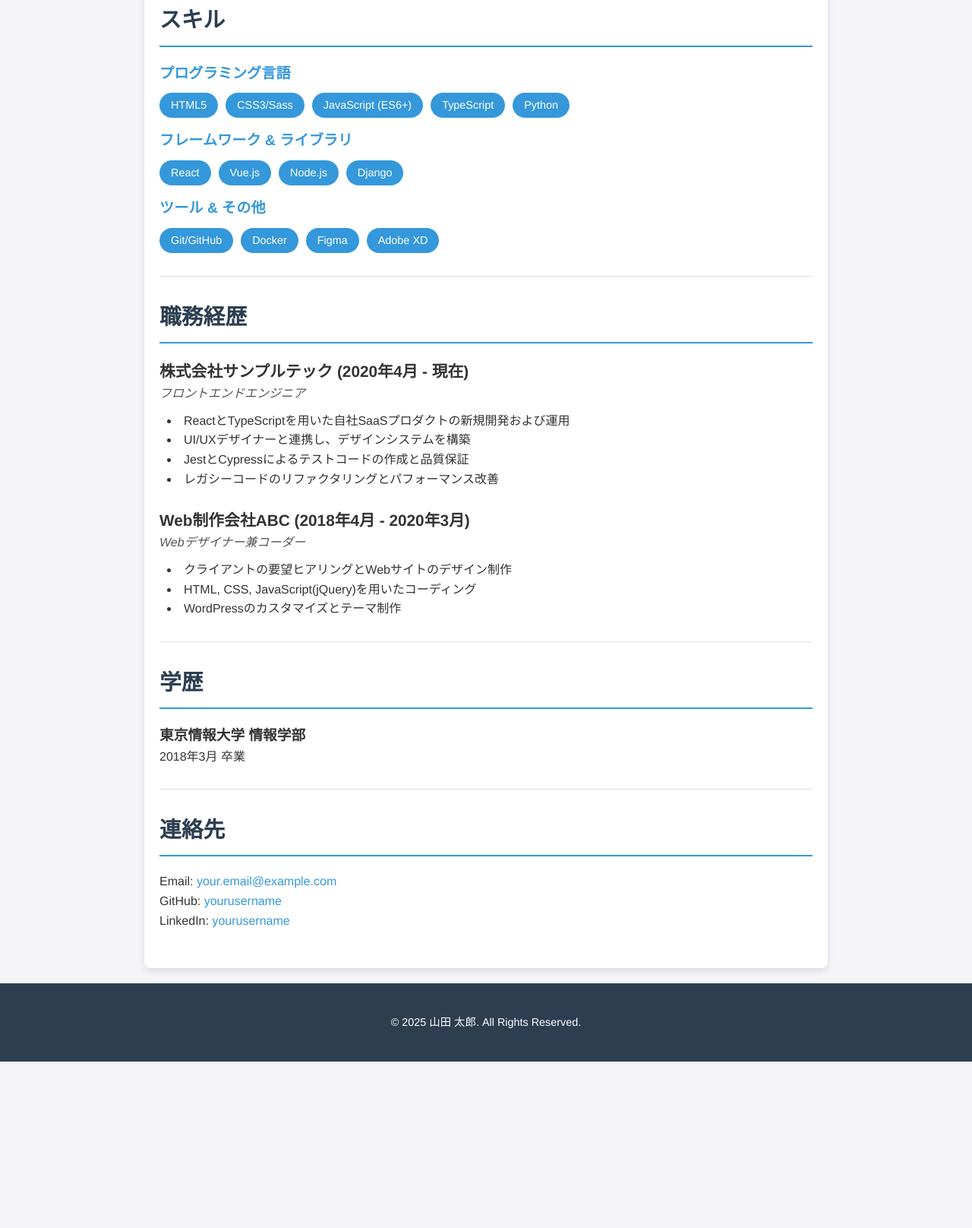
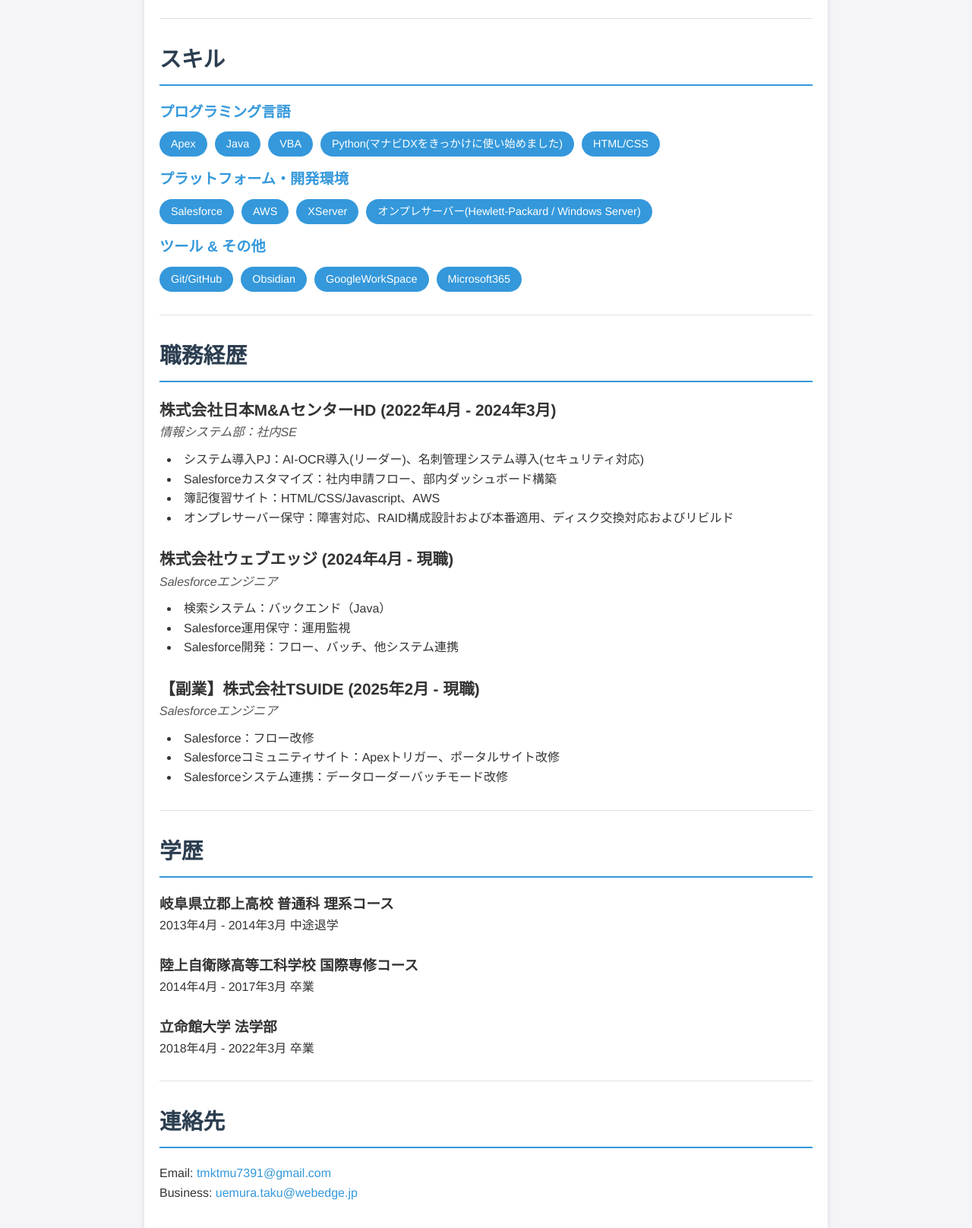
Before and after one commit to tmktmu/BLG_tuemura_career, a plain HTML site: page index.html in a window 1280 px wide. Shown: the part 502-2118 px from the top of the page at 76% size. Before the commit the page ends 1899 px from the top, so only its background shows below. Drawn offline with Linux system fonts and the light colour scheme.

```diff
--- a/index.html
+++ b/index.html
@@ -9,16 +9,17 @@
 <body>
     <header>
         <div class="container">
-            <h1>山田 太郎</h1>
-            <p>Webデベロッパー / UI/UXデザイナー</p>
+            <h1>Taku Uemura</h1>
+            <p>社内情シスなんでも屋 / Salesforceエンジニア</p>
         </div>
     </header>
 
     <main class="container">
         <section id="about">
-            <h2>自己紹介</h2>
+            <h2>経歴</h2>
             <p>
-                5年以上の実務経験を持つWebデベロッパーです。ユーザー中心の設計思想に基づき、使いやすく、見た目にも美しいWebアプリケーションの開発を得意としています。特にフロントエンド技術に強みがあり、常に新しい技術の学習に意欲的です。
+                社会人4年目、家族3人東京在住のIT職です。<br>新卒入社の企業では情報システム部の社内SEとして①ヘルプデスク②IT関連の研修③オンプレサーバー保守および障害対応④システム導入プロジェクトリーダー⑤たまにVBAマクロを書いていました。現在はSES企業にてSalesforceプロジェクトに参画し2社の支援実績があります。
+                <br>また、副業として3社Salesforce保守開発の支援をさせていただいております。
             </p>
         </section>
 
@@ -27,29 +28,29 @@
             <div class="skill-category">
                 <h3>プログラミング言語</h3>
                 <ul>
-                    <li><span class="skill-tag">HTML5</span></li>
-                    <li><span class="skill-tag">CSS3/Sass</span></li>
-                    <li><span class="skill-tag">JavaScript (ES6+)</span></li>
-                    <li><span class="skill-tag">TypeScript</span></li>
-                    <li><span class="skill-tag">Python</span></li>
+                    <li><span class="skill-tag">Apex</span></li>
+                    <li><span class="skill-tag">Java</span></li>
+                    <li><span class="skill-tag">VBA</span></li>
+                    <li><span class="skill-tag">Python(マナビDXをきっかけに使い始めました)</span></li>
+                    <li><span class="skill-tag">HTML/CSS</span></li>
                 </ul>
             </div>
             <div class="skill-category">
-                <h3>フレームワーク & ライブラリ</h3>
+                <h3>プラットフォーム・開発環境</h3>
                 <ul>
-                    <li><span class="skill-tag">React</span></li>
-                    <li><span class="skill-tag">Vue.js</span></li>
-                    <li><span class="skill-tag">Node.js</span></li>
-                    <li><span class="skill-tag">Django</span></li>
+                    <li><span class="skill-tag">Salesforce</span></li>
+                    <li><span class="skill-tag">AWS</span></li>
+                    <li><span class="skill-tag">XServer</span></li>
+                    <li><span class="skill-tag">オンプレサーバー(Hewlett-Packard / Windows Server)</span></li>
                 </ul>
             </div>
             <div class="skill-category">
                 <h3>ツール & その他</h3>
                 <ul>
                     <li><span class="skill-tag">Git/GitHub</span></li>
-                    <li><span class="skill-tag">Docker</span></li>
-                    <li><span class="skill-tag">Figma</span></li>
-                    <li><span class="skill-tag">Adobe XD</span></li>
+                    <li><span class="skill-tag">Obsidian</span></li>
+                    <li><span class="skill-tag">GoogleWorkSpace</span></li>
+                    <li><span class="skill-tag">Microsoft365</span></li>
                 </ul>
             </div>
         </section>
@@ -57,47 +58,64 @@
         <section id="experience">
             <h2>職務経歴</h2>
             <div class="job">
-                <h3>株式会社サンプルテック (2020年4月 - 現在)</h3>
-                <p class="job-title">フロントエンドエンジニア</p>
+                <h3>株式会社日本M&AセンターHD (2022年4月 - 2024年3月)</h3>
+                <p class="job-title">情報システム部：社内SE</p>
                 <ul>
-                    <li>ReactとTypeScriptを用いた自社SaaSプロダクトの新規開発および運用</li>
-                    <li>UI/UXデザイナーと連携し、デザインシステムを構築</li>
-                    <li>JestとCypressによるテストコードの作成と品質保証</li>
-                    <li>レガシーコードのリファクタリングとパフォーマンス改善</li>
+                    <li>システム導入PJ：AI-OCR導入(リーダー)、名刺管理システム導入(セキュリティ対応)</li>
+                    <li>Salesforceカスタマイズ：社内申請フロー、部内ダッシュボード構築</li>
+                    <li>簿記復習サイト：HTML/CSS/Javascript、AWS</li>
+                    <li>オンプレサーバー保守：障害対応、RAID構成設計および本番適用、ディスク交換対応およびリビルド</li>
                 </ul>
             </div>
             <div class="job">
-                <h3>Web制作会社ABC (2018年4月 - 2020年3月)</h3>
-                <p class="job-title">Webデザイナー兼コーダー</p>
+                <h3>株式会社ウェブエッジ (2024年4月 - 現職)</h3>
+                <p class="job-title">Salesforceエンジニア</p>
                 <ul>
-                    <li>クライアントの要望ヒアリングとWebサイトのデザイン制作</li>
-                    <li>HTML, CSS, JavaScript(jQuery)を用いたコーディング</li>
-                    <li>WordPressのカスタマイズとテーマ制作</li>
+                    <li>検索システム：バックエンド（Java）</li>
+                    <li>Salesforce運用保守：運用監視</li>
+                    <li>Salesforce開発：フロー、バッチ、他システム連携</li>
                 </ul>
             </div>
+                        <div class="job">
+                <h3>【副業】株式会社TSUIDE (2025年2月 - 現職)</h3>
+                <p class="job-title">Salesforceエンジニア</p>
+                <ul>
+                    <li>Salesforce：フロー改修</li>
+                    <li>Salesforceコミュニティサイト：Apexトリガー、ポータルサイト改修</li>
+                    <li>Salesforceシステム連携：データローダーバッチモード改修</li>
+                </ul>
+            </div>
+
         </section>
 
         <section id="education">
             <h2>学歴</h2>
             <div class="education-item">
-                <h3>東京情報大学 情報学部</h3>
-                <p>2018年3月 卒業</p>
+                <h3>岐阜県立郡上高校 普通科 理系コース </h3>
+                <p>2013年4月 - 2014年3月 中途退学</p>
+            </div><br>
+            <div class="education-item">
+                <h3>陸上自衛隊高等工科学校 国際専修コース</h3>
+                <p>2014年4月 - 2017年3月 卒業</p><br>
+            </div>
+            <div class="education-item">
+                <h3>立命館大学 法学部</h3>
+                <p>2018年4月  - 2022年3月 卒業</p>
             </div>
         </section>
 
         <section id="contact">
             <h2>連絡先</h2>
             <ul>
-                <li>Email: <a href="mailto:your.email@example.com">your.email@example.com</a></li>
-                <li>GitHub: <a href="https://github.com/yourusername" target="_blank">yourusername</a></li>
-                <li>LinkedIn: <a href="https://linkedin.com/in/yourusername" target="_blank">yourusername</a></li>
+                <li>Email: <a href="mailto:your.email@example.com">tmktmu7391@gmail.com</a></li>
+                <li>Business: <a href="mailto:your.email@example.com">uemura.taku@webedge.jp</a></li>
             </ul>
         </section>
     </main>
 
     <footer>
         <div class="container">
-            <p>&copy; 2025 山田 太郎. All Rights Reserved.</p>
+            <p>&copy; 2025 上村 拓. All Rights Reserved.</p>
         </div>
     </footer>
 </body>
```
